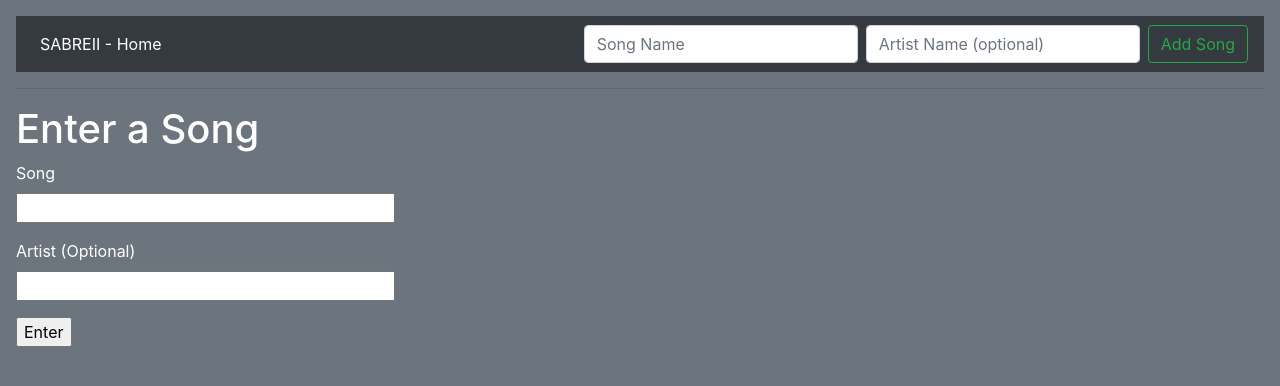
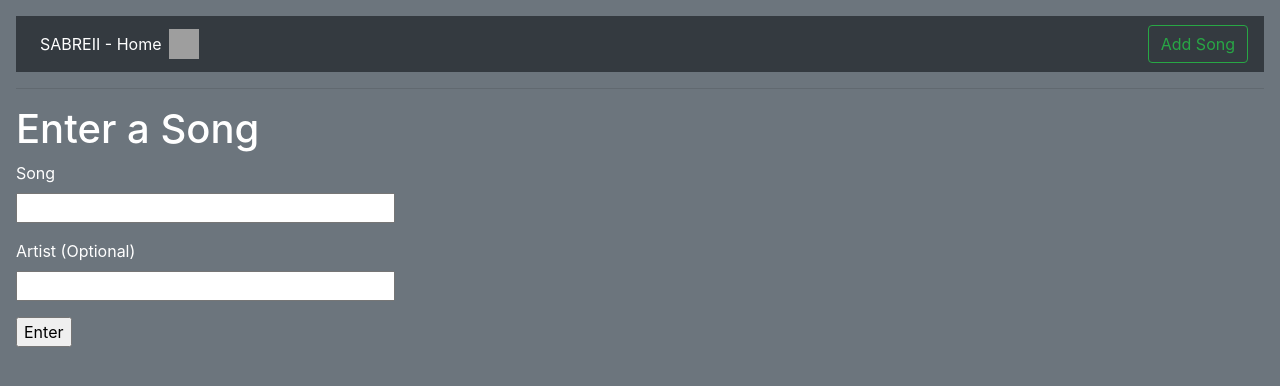
Before and after one commit to kilchem182/SABRE-II-Web-App, a Flask app: page /addSongToQ in a window 1280 px wide. Shown: the top 386 px of the page. Run offline with Flask 2, Linux system fonts and the light colour scheme; some libraries are stand-ins or nearby versions; grey boxes are pictures that could not be loaded.

Commit message:
Adding refresh button

```diff
--- a/app/templates/base.html
+++ b/app/templates/base.html
@@ -22,11 +22,14 @@
           <li class="nav-item active">
             <a class="nav-link" href="/index">SABREII - Home <span class="sr-only">(current)</span></a>
           </li>
+          <a class="navbar-brand" href="/index">
+             <img src="https://image.flaticon.com/icons/png/128/179/179407.png" width="30" height="30" alt="">
+         </a>
 
         </ul>
         <form class="form-inline my-2 my-lg-0">
-          <input class="form-control mr-sm-2" type="search" placeholder="Song Name" aria-label="Search">
-          <input class="form-control mr-sm-2" type="search" placeholder="Artist Name (optional)" aria-label="Search">
+          <!-- <input class="form-control mr-sm-2" type="search" placeholder="Song Name" aria-label="Search">
+          <input class="form-control mr-sm-2" type="search" placeholder="Artist Name (optional)" aria-label="Search"> -->
           <a class="btn btn-outline-success my-2 my-sm-0" href="/addSongToQ">Add Song</a>
         </form>
       </div>
```
